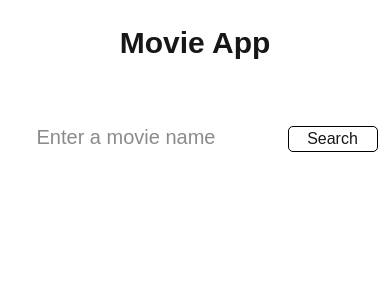
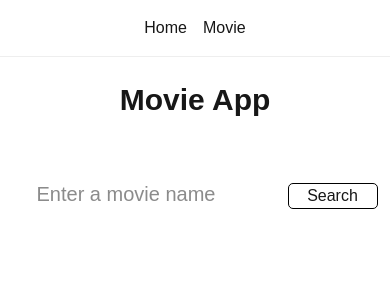
Before and after one commit to Surwxa5/nextjs-movie-app, a Next.js app: page / in a window 390 px wide. Shown: the top 300 px of the page. Built offline with nearby package versions, Linux system fonts and the light colour scheme.

Commit message:
responsive navbar

```diff
--- a/src/app/layout.js
+++ b/src/app/layout.js
@@ -1,5 +1,6 @@
 import { Geist, Geist_Mono } from "next/font/google";
 import "./globals.css";
+import Link from "next/link";
 
 const geistSans = Geist({
   variable: "--font-geist-sans",
@@ -20,6 +21,10 @@ export default function RootLayout({ children }) {
   return (
     <html lang="en">
       <body>
+        <nav style={{padding:'16px',borderBottom:'1px solid #eee',display:'flex',gap:'16px',justifyContent:'center',alignItems:'center'}}>
+        <Link href="/">Home</Link>
+        <Link href="/movies">Movie</Link>
+        </nav>
         {children}
       </body>
     </html>
```
